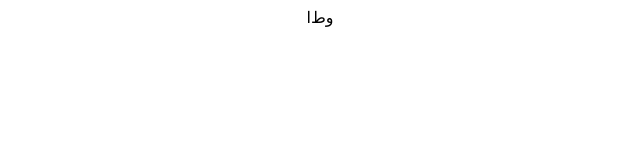
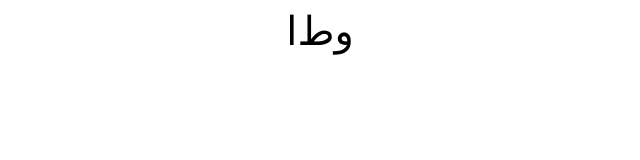
Before and after one commit to fabienhinault/fabienhinault.github.io, a plain HTML site: page exerciceLectureAlphabetArabe/exerciceLectureAlphabetArabe.html in a window 1280 px wide. Shown: the whole page, without its empty margins (320-960 px from the left). Drawn offline with Linux system fonts and the light colour scheme.

Commit message:
font-size: 40px;

```diff
--- a/exerciceLectureAlphabetArabe/exerciceLectureAlphabetArabe.html
+++ b/exerciceLectureAlphabetArabe/exerciceLectureAlphabetArabe.html
@@ -4,7 +4,7 @@
 <head>
 
 <style>
-body {text-align: center;}
+body {text-align: center; font-size: 40px;}
 </style>
 
 
```
